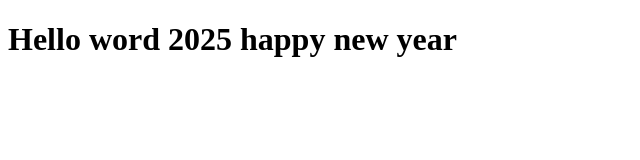
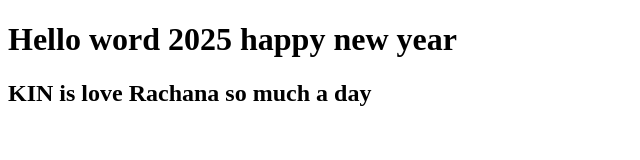
Before and after one commit to Kin-Doung/git-lab, a plain HTML site: page index.html in a window 1280 px wide. Shown: the whole page, without its empty margins (0-640 px from the left). Drawn offline with Linux system fonts and the light colour scheme.

Commit message:
added h2

```diff
--- a/index.html
+++ b/index.html
@@ -7,5 +7,6 @@
 </head>
 <body>
     <h1>Hello word 2025 happy new year</h1>
+    <h2>KIN is love Rachana so much a day</h2>
 </body>
 </html>
```
